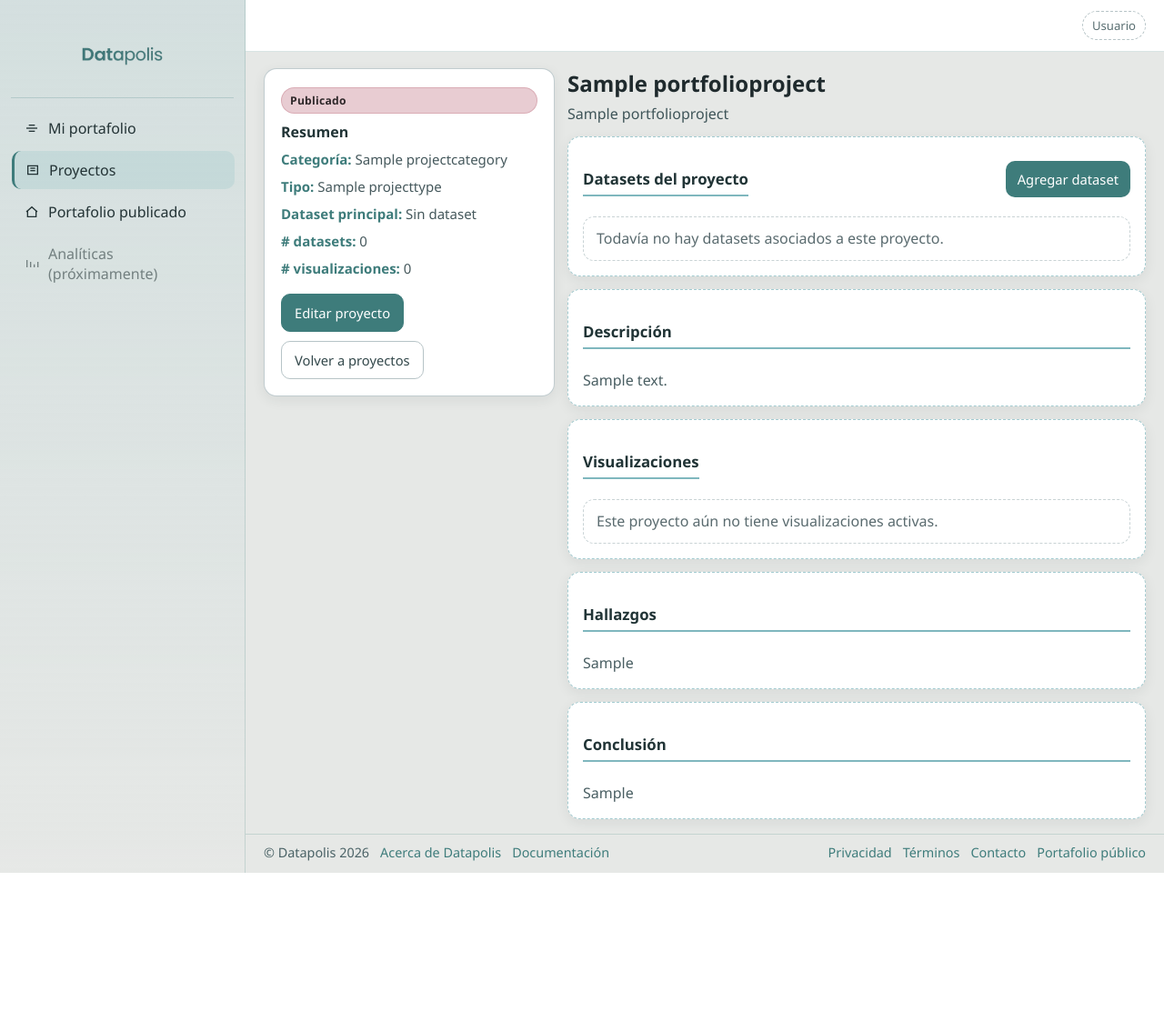
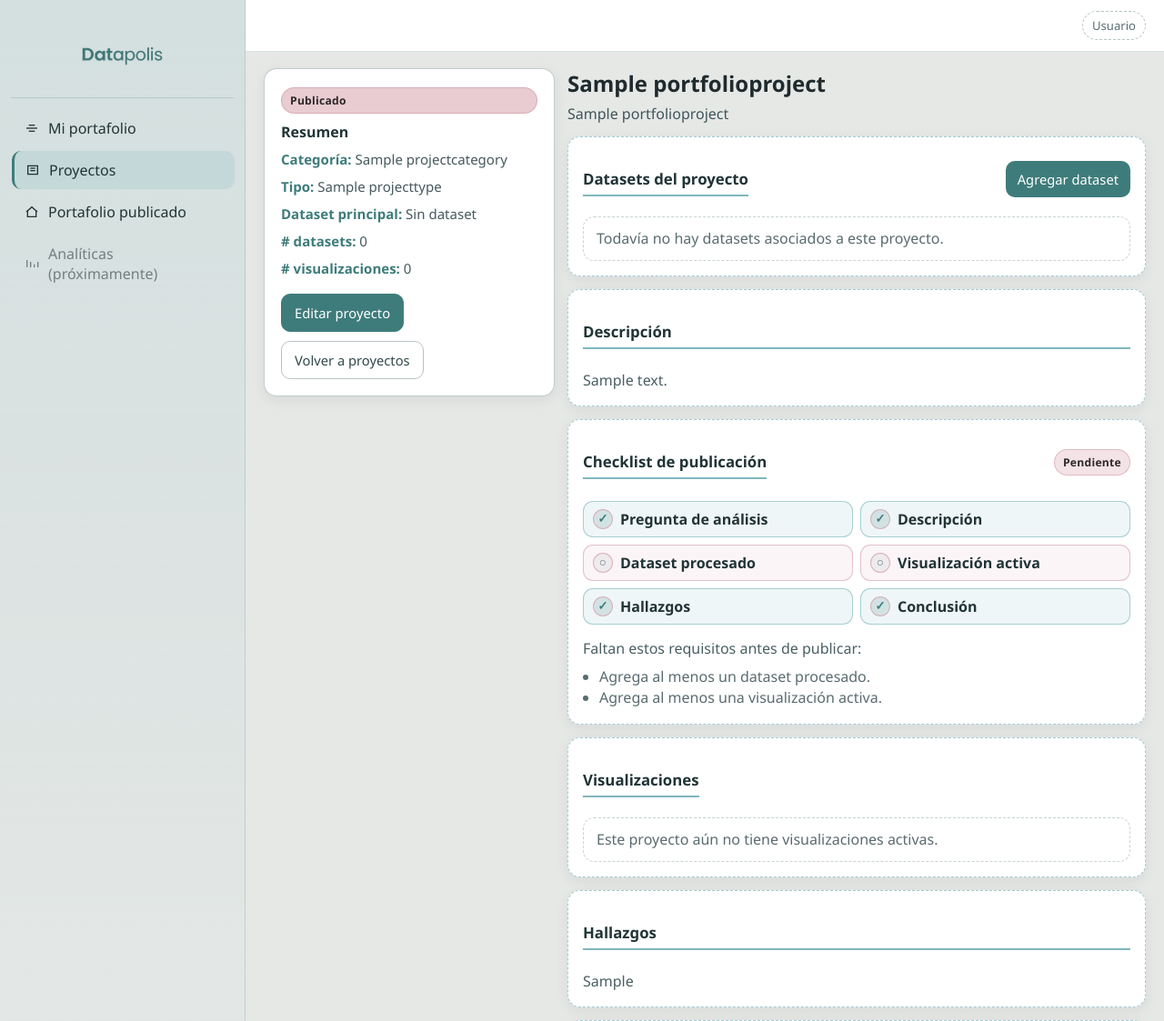
Before and after one commit to jpierre09/datapolis, a Django app: a page that uses apps/dashboard/templates/dashboard/project_detail.html in a window 1280 px wide. Shown: the top 1123 px of the page at 91% size. Before the commit the page ends 960 px from the top, so only its background shows below. Run offline with Django 5.2, Linux system fonts and the light colour scheme; tables that the repository leaves empty hold one stand-in row (values such as "Sample post"); data that the repository does not hold is empty; some libraries are stand-ins or nearby versions.

Commit message:
Edición de minigraficas, previsualizacion click y checklist de publicacion

```diff
--- a/apps/dashboard/forms.py
+++ b/apps/dashboard/forms.py
@@ -11,9 +11,9 @@ class ProjectCreateForm(forms.ModelForm):
         model = PortfolioProject
         fields = ["title", "question", "description", "project_type", "category", "status", "findings", "conclusion"]
         labels = {
-            "title": "Título del proyecto",
+            "title": "Da un nombre a tu proyecto",
             "question": "Pregunta de análisis",
-            "description": "Descripción corta",
+            "description": "Pequeña descripción",
             "project_type": "Tipo de proyecto",
             "category": "Categoría",
             "status": "Estado del proyecto",
--- a/apps/dashboard/templates/dashboard/project_create.html
+++ b/apps/dashboard/templates/dashboard/project_create.html
@@ -21,8 +21,8 @@
         <div class="dashboard-form-section-header">
           <div class="dashboard-form-section-number">1</div>
           <div>
-            <h3 class="dashboard-section-title">Información general</h3>
-            <p class="dashboard-form-section-copy">Define la base del proyecto y el contexto inicial del análisis.</p>
+            <h3 class="dashboard-section-title">Base de tu proyecto</h3>
+            <!-- <p class="dashboard-form-section-copy">Define la base del proyecto y el contexto inicial del análisis.</p> -->
           </div>
         </div>
 
--- a/apps/dashboard/templates/dashboard/project_detail.html
+++ b/apps/dashboard/templates/dashboard/project_detail.html
@@ -81,6 +81,42 @@
         <p class="dashboard-project-detail-copy">{{ project.description|default:"Sin descripción." }}</p>
       </section>
 
+      <section class="dashboard-card dashboard-card-dashed dashboard-project-detail-section dashboard-publish-checklist-card">
+        <div class="section-head-inline">
+          <h3 class="dashboard-section-title">Checklist de publicación</h3>
+          {% if project_publish_checklist.all_ready %}
+            <span class="dashboard-badge dashboard-publish-checklist-badge dashboard-publish-checklist-badge--ready">Listo para publicar</span>
+          {% else %}
+            <span class="dashboard-badge dashboard-publish-checklist-badge dashboard-publish-checklist-badge--pending">Pendiente</span>
+          {% endif %}
+        </div>
+
+        <ul class="dashboard-publish-checklist-list">
+          {% for item in project_publish_checklist.items %}
+            <li class="dashboard-publish-checklist-item dashboard-publish-checklist-item--{% if item.satisfied %}ok{% else %}pending{% endif %}">
+              <span class="dashboard-publish-checklist-icon dashboard-badge dashboard-publish-checklist-icon--{% if item.satisfied %}ok{% else %}pending{% endif %}" aria-hidden="true">{% if item.satisfied %}✓{% else %}○{% endif %}</span>
+              <span class="dashboard-publish-checklist-label">{{ item.label }}</span>
+            </li>
+          {% endfor %}
+        </ul>
+
+        {% if project_publish_checklist.all_ready %}
+          <form method="post" class="dashboard-publish-checklist-actions">
+            {% csrf_token %}
+            <button type="submit" name="action" value="publish_project" class="dashboard-button-primary">Publicar proyecto</button>
+          </form>
+        {% else %}
+          <div class="dashboard-publish-checklist-pending">
+            <p class="dashboard-project-detail-copy">Faltan estos requisitos antes de publicar:</p>
+            <ul class="dashboard-publish-checklist-pending-list">
+              {% for item in project_publish_checklist.pending_items %}
+                <li>{{ item.pending_text }}</li>
+              {% endfor %}
+            </ul>
+          </div>
+        {% endif %}
+      </section>
+
       <section class="dashboard-card dashboard-card-dashed dashboard-project-detail-section">
         <div class="section-head-inline">
           <h3 class="dashboard-section-title">Visualizaciones</h3>
--- a/apps/dashboard/urls.py
+++ b/apps/dashboard/urls.py
@@ -16,5 +16,10 @@ urlpatterns = [
         views.visualization_create,
         name="visualization_create",
     ),
+    path(
+        "projects/<slug:project_slug>/visualizations/<int:visualization_id>/edit/",
+        views.visualization_edit,
+        name="visualization_edit",
+    ),
     path("projects/<slug:slug>/", views.project_detail, name="project_detail"),
 ]
--- a/apps/dashboard/views.py
+++ b/apps/dashboard/views.py
@@ -12,7 +12,7 @@ from apps.portfolio_projects.models import PortfolioProject
 
 from .dataset_columns import analyze_data_source_columns
 from .forms import DataSourceUploadForm, ProjectCreateForm, VisualizationCreateForm
-from .services import build_overview_activity
+from .services import build_overview_activity, build_project_publish_checklist
 
 STATUS_LABELS = {
     PortfolioProject.Status.DRAFT: "Borrador",
@@ -49,6 +49,42 @@ def _project_form_page_context(*, form, page_title, page_heading, page_descripti
         "submit_label": submit_label,
         "cancel_url": cancel_url,
         "status_note": status_note,
+    }
+
+
+def _visualization_form_page_context(
+    *,
+    form,
+    project,
+    data_source,
+    page_title,
+    page_heading,
+    page_description,
+    submit_label,
+    cancel_url,
+    context_label,
+    preview_payload,
+    preview_error,
+):
+    column_context = analyze_data_source_columns(data_source)
+
+    return {
+        "dashboard_section": "projects",
+        "project": project,
+        "data_source": data_source,
+        "form": form,
+        "page_title": page_title,
+        "page_heading": page_heading,
+        "page_description": page_description,
+        "submit_label": submit_label,
+        "cancel_url": cancel_url,
+        "context_label": context_label,
+        "status_label": STATUS_LABELS.get(project.status, project.status),
+        "processing_status_label": DATA_SOURCE_STATUS_LABELS.get(data_source.processing_status, data_source.processing_status),
+        "source_type_label": data_source.get_source_type_display(),
+        "preview_payload": preview_payload,
+        "preview_error": preview_error,
+        **column_context,
     }
 
 
@@ -184,6 +220,13 @@ def project_detail(request, slug):
         slug=slug,
     )
 
+    project_publish_checklist = build_project_publish_checklist(project)
+
+    if request.method == "POST" and request.POST.get("action") == "publish_project" and project_publish_checklist["all_ready"]:
+        project.status = PortfolioProject.Status.PUBLISHED
+        project.save(update_fields=["status", "updated_at"])
+        return redirect("dashboard:project_detail", slug=project.slug)
+
     main_dataset = project.project_data_sources[0] if project.project_data_sources else None
 
     for data_source in project.project_data_sources:
@@ -205,6 +248,7 @@ def project_detail(request, slug):
             "main_dataset": main_dataset,
             "datasets_count": len(project.project_data_sources),
             "visualizations_count": len(project.active_visualizations),
+            "project_publish_checklist": project_publish_checklist,
         },
     )
 
@@ -353,7 +397,6 @@ def visualization_create(request, project_slug, dataset_id):
         project=project,
     )
 
-    column_context = analyze_data_source_columns(data_source)
     preview_payload = None
     preview_error = ""
 
@@ -388,23 +431,79 @@ def visualization_create(request, project_slug, dataset_id):
     return render(
         request,
         "dashboard/visualization_create.html",
-        {
-            "dashboard_section": "projects",
-            "project": project,
-            "data_source": data_source,
-            "form": form,
-            "page_title": f"Dashboard | Nueva visualización para {data_source.name}",
-            "page_heading": "Nueva visualización",
-            "page_description": "Crea una visualización a partir de las columnas detectadas en este dataset.",
-            "submit_label": "Crear visualización",
-            "cancel_url": reverse("dashboard:dataset_detail", kwargs={"project_slug": project.slug, "dataset_id": data_source.id}),
-            "status_label": STATUS_LABELS.get(project.status, project.status),
-            "processing_status_label": DATA_SOURCE_STATUS_LABELS.get(data_source.processing_status, data_source.processing_status),
-            "source_type_label": data_source.get_source_type_display(),
-            "preview_payload": preview_payload,
-            "preview_error": preview_error,
-            **column_context,
-        },
+        _visualization_form_page_context(
+            form=form,
+            project=project,
+            data_source=data_source,
+            page_title=f"Dashboard | Nueva visualización para {data_source.name}",
+            page_heading="Nueva visualización",
+            page_description="Crea una visualización a partir de las columnas detectadas en este dataset.",
+            submit_label="Crear visualización",
+            cancel_url=reverse("dashboard:dataset_detail", kwargs={"project_slug": project.slug, "dataset_id": data_source.id}),
+            context_label="Nueva visualización para:",
+            preview_payload=preview_payload,
+            preview_error=preview_error,
+        ),
+    )
+
+
+def visualization_edit(request, project_slug, visualization_id):
+    project = get_object_or_404(PortfolioProject.objects.only("id", "slug", "title"), slug=project_slug)
+    visualization = get_object_or_404(
+        ProjectVisualization.objects.select_related("portfolio_project", "source_dataset"),
+        pk=visualization_id,
+        portfolio_project=project,
+    )
+    data_source = visualization.source_dataset
+
+    preview_payload = None
+    preview_error = ""
+
+    if request.method == "POST":
+        form = VisualizationCreateForm(request.POST, instance=visualization, data_source=data_source)
+        action = request.POST.get("action", "save")
+        if form.is_valid():
+            updated_visualization = form.save(commit=False)
+            updated_visualization.portfolio_project = project
+            updated_visualization.source_dataset = data_source
+
+            try:
+                preview_payload = build_visualization_payload(updated_visualization)
+            except VisualizationEngineError as exc:
+                preview_error = str(exc)
+                form.add_error(None, preview_error)
+            else:
+                if action == "preview":
+                    pass
+                else:
+                    updated_visualization.save()
+                    return redirect("dashboard:project_detail", slug=project.slug)
+    else:
+        form = VisualizationCreateForm(
+            instance=visualization,
+            data_source=data_source,
+            initial={
+                "display_order": visualization.display_order,
+                "is_active": visualization.is_active,
+            },
+        )
+
+    return render(
+        request,
+        "dashboard/visualization_create.html",
+        _visualization_form_page_context(
+            form=form,
+            project=project,
+            data_source=data_source,
+            page_title=f"Dashboard | Editar visualización {visualization.title}",
+            page_heading="Editar visualización",
+            page_description="Actualiza la configuración guardada de esta visualización sin cambiar su fuente de datos.",
+            submit_label="Guardar cambios",
+            cancel_url=reverse("dashboard:project_detail", kwargs={"slug": project.slug}),
+            context_label="Editar visualización de:",
+            preview_payload=preview_payload,
+            preview_error=preview_error,
+        ),
     )
 
 
--- a/static/dashboard/css/dashboard.css
+++ b/static/dashboard/css/dashboard.css
@@ -870,6 +870,20 @@ body {
   min-height: 160px;
 }
 
+.dashboard-visualization-mini-preview--interactive {
+  cursor: pointer;
+  border-radius: 14px;
+  transition: transform 0.15s ease, box-shadow 0.15s ease, opacity 0.15s ease;
+}
+
+.dashboard-visualization-mini-preview--interactive:hover,
+.dashboard-visualization-mini-preview--interactive:focus-visible {
+  box-shadow: 0 10px 24px rgba(62, 124, 123, 0.12);
+  transform: translateY(-1px);
+  opacity: 0.98;
+  outline: none;
+}
+
 .dashboard-visualization-mini-preview-chart {
   width: 100%;
   height: 160px;
@@ -900,7 +914,7 @@ body {
   justify-content: flex-end;
 }
 
-.dashboard-visualization-expand-button {
+.dashboard-visualization-edit-button {
   padding: 8px 11px;
   font-size: 0.86rem;
 }
@@ -920,6 +934,98 @@ body {
   display: flex;
   flex-wrap: wrap;
   gap: 10px;
+}
+
+.dashboard-publish-checklist-card {
+  display: grid;
+  gap: 14px;
+}
+
+.dashboard-publish-checklist-list {
+  display: grid;
+  grid-template-columns: repeat(auto-fit, minmax(220px, 1fr));
+  gap: 8px;
+  margin: 0;
+  padding: 0;
+  list-style: none;
+}
+
+.dashboard-publish-checklist-item {
+  display: flex;
+  gap: 8px;
+  align-items: center;
+  padding: 8px 10px;
+  border-radius: 11px;
+  border: 1px solid rgba(183, 196, 199, 0.72);
+  background: rgba(255, 255, 255, 0.84);
+}
+
+.dashboard-publish-checklist-item--ok {
+  border-color: rgba(127, 183, 190, 0.64);
+  background: rgba(127, 183, 190, 0.12);
+}
+
+.dashboard-publish-checklist-item--pending {
+  border-color: rgba(216, 167, 177, 0.65);
+  background: rgba(216, 167, 177, 0.11);
+}
+
+.dashboard-publish-checklist-icon {
+  display: inline-flex;
+  width: 22px;
+  height: 22px;
+  margin-top: 0;
+  padding: 0;
+  align-items: center;
+  justify-content: center;
+  border-radius: 999px;
+  font-weight: 700;
+  flex-shrink: 0;
+  line-height: 1;
+  font-size: 0.84rem;
+}
+
+.dashboard-publish-checklist-item--ok .dashboard-publish-checklist-icon {
+  background: rgba(62, 124, 123, 0.16);
+  color: #3E7C7B;
+}
+
+.dashboard-publish-checklist-item--pending .dashboard-publish-checklist-icon {
+  background: rgba(183, 196, 199, 0.2);
+  color: #66767b;
+}
+
+.dashboard-publish-checklist-label {
+  margin: 0;
+  font-weight: 700;
+  color: #213436;
+}
+
+.dashboard-publish-checklist-pending {
+  display: grid;
+  gap: 8px;
+}
+
+.dashboard-publish-checklist-pending-list {
+  margin: 0;
+  padding-left: 18px;
+  color: #5a6b6f;
+  line-height: 1.45;
+}
+
+.dashboard-publish-checklist-actions {
+  display: flex;
+  justify-content: flex-start;
+}
+
+.dashboard-publish-checklist-badge--ready {
+  background: rgba(127, 183, 190, 0.28);
+  border-color: rgba(62, 124, 123, 0.45);
+}
+
+.dashboard-publish-checklist-badge--pending {
+  background: rgba(216, 167, 177, 0.32);
+  border-color: rgba(216, 167, 177, 0.68);
 }
 
 .dashboard-dataset-grid {
```
Also changed, not shown: other parts of apps/dashboard/templates/dashboard/project_detail.html (+1 -59 lines), apps/dashboard/services.py (+49 -0 lines), apps/dashboard/templates/dashboard/partials/visualization_card.html (added, +92 -0 lines), apps/dashboard/templates/dashboard/visualization_create.html (+5 -5 lines), .github/copilot-instructions.md.
